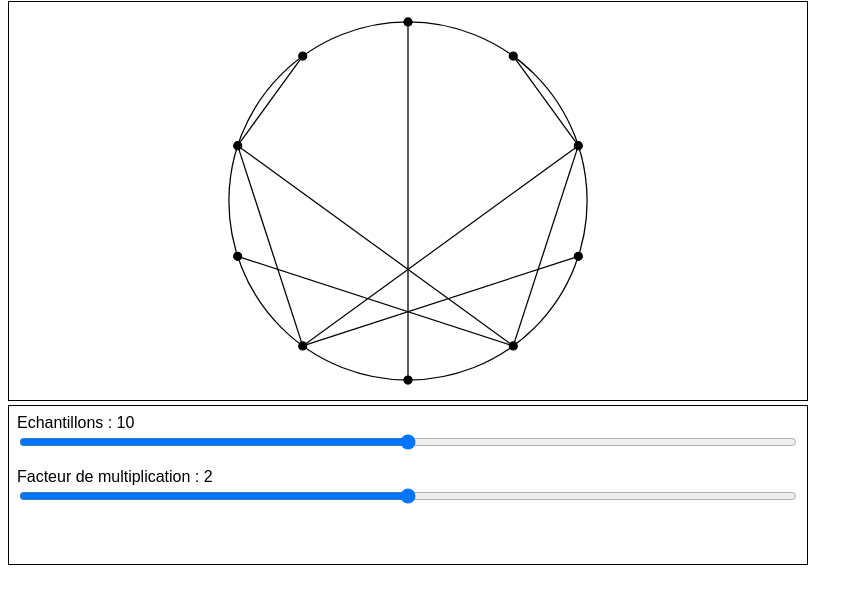
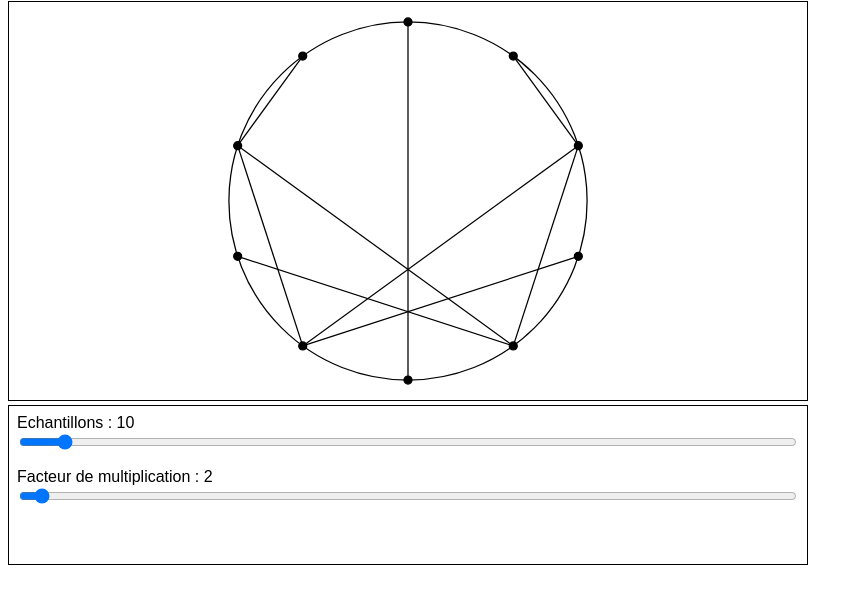
Before and after one commit to ciel-sketch/tsrbo1-nov23, a website built with Vite: page front/index.html in a window 1280 px wide. Shown: the part 79-682 px from the top of the page, without its empty margins (0-863 px from the left). Built offline with nearby package versions, Linux system fonts and the light colour scheme.

Commit message:
dev: returns T element type

```diff
--- a/front/index.html
+++ b/front/index.html
@@ -17,11 +17,11 @@
     <div class="command">
       <label class="samples">
         <span>Echantillons : <span class="value">xx</span></span>
-        <input type="range" />
+        <input type="range" min="0" max="200" step="1"/>
       </label>
       <label class="multiplicationFactor">
         <span>Facteur de multiplication : <span class="value">xx</span></span>
-        <input type="range" />
+        <input type="range" min="0" max="100" step="1"/>
       </label>
     </div>
   </body>
--- a/front/src/Command.ts
+++ b/front/src/Command.ts
@@ -9,18 +9,26 @@ export class Command {
     samples: 0,
   };
 
-  onChange(callback: Callback) {
-    throw new Error("Method not implemented.");
+  callback: Callback = () => {};
+
+  onChange(callback: Callback): void {
+    this.callback = callback;
   }
 
-  render() {
+  render(): void {
     for (const key of keys(this.config)) {
       const elt = querySelector(`.command .${key} .value`);
       elt.innerHTML = this.config[key].toString();
+
+      const sliderElt = querySelector(
+        `.command .${key} input`,
+        HTMLInputElement
+      );
+      sliderElt.value = this.config[key].toString();
     }
   }
 
-  setConfig(config: Config) {
+  setConfig(config: Config): void {
     this.config = config;
     this.render();
   }
--- a/front/src/misc.ts
+++ b/front/src/misc.ts
@@ -1,9 +1,17 @@
-export const querySelector = (cssSelector: string): Element => {
+export const querySelector = <T extends Element>(
+  cssSelector: string,
+  type?: new () => T // pour indiquer qu'on veut le nom de la classe
+): T => {
   const container = document.querySelector(cssSelector);
   if (container === null) {
     throw new Error(`Can not find element with selector ${cssSelector}`);
   }
-  return container;
+  if (type && !(container instanceof type)) {
+    throw new Error(
+      `Element found with selector ${cssSelector} is not of type ${type.name}`
+    );
+  }
+  return container as T;
 };
 
 export const setNbrAttribute = (
```
